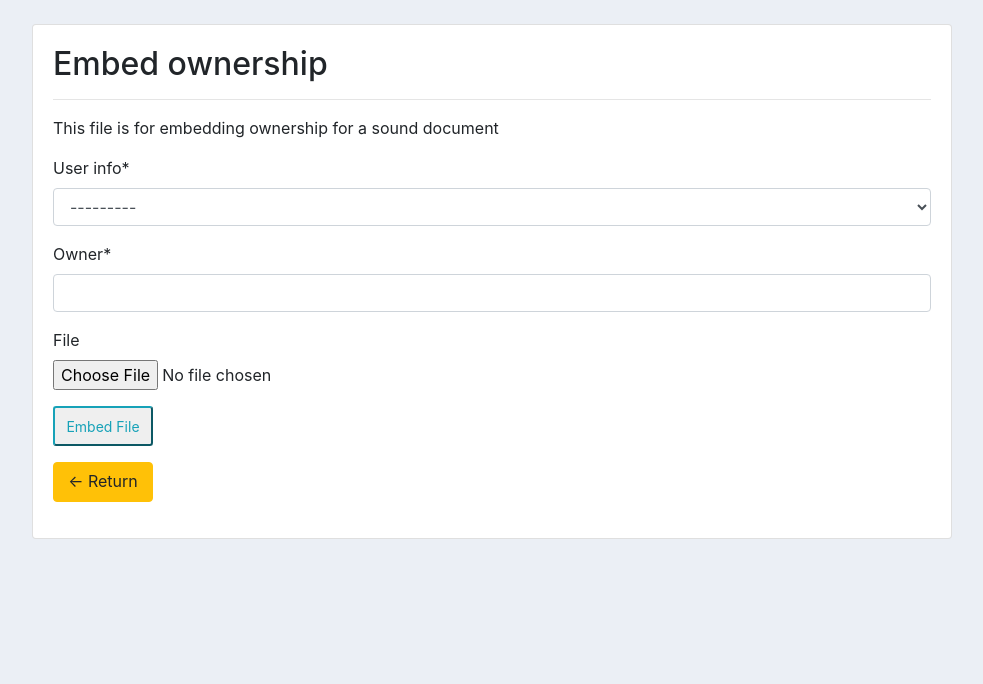
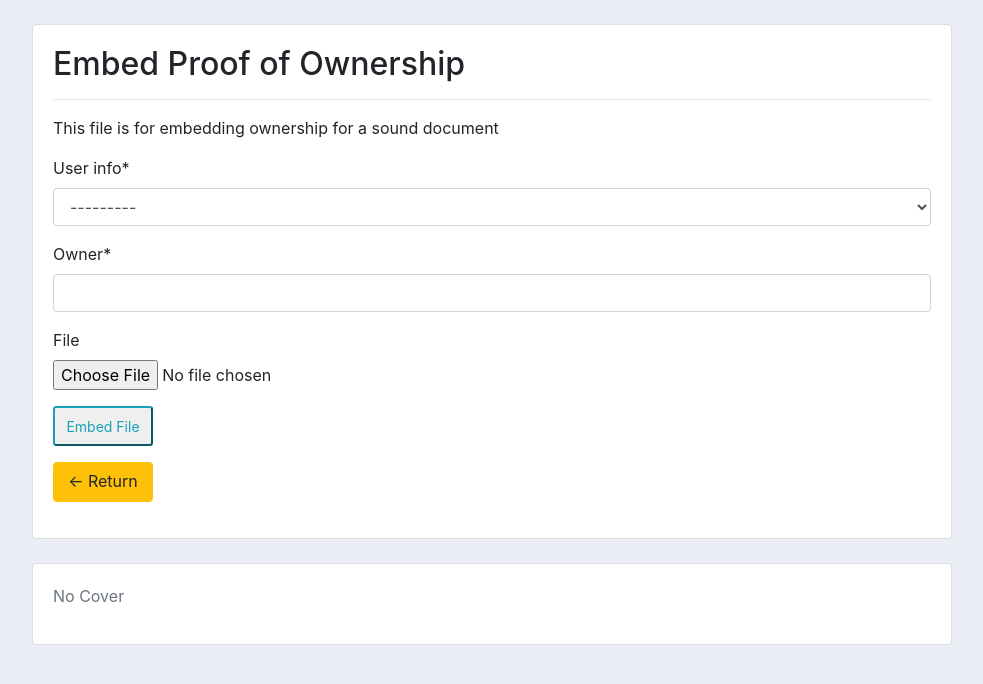
Before and after one commit to lvnzip001/Digital_Platform_Thesis, a Django app: page /embed_ownership_sound/ in a window 1280 px wide. Shown: the part 70-754 px from the top of the page, without its empty margins (148-1131 px from the left). Run offline with Django 4.2, Linux system fonts and the light colour scheme; a user stored in the database is signed in; data comes from the database, SQL or seed files in the repository; parts of the project's set-up code (start-up, migrations or seed data) failed here and were passed over; some libraries are stand-ins or nearby versions.

Commit message:
Sound feature addition

```diff
--- a/app/my_platform/templates/embed_ownership_image.html
+++ b/app/my_platform/templates/embed_ownership_image.html
@@ -56,7 +56,7 @@
 </div>
 </div>
 
-</div>
+<div>
 {% for message in messages %}
   <center><p id ="messages">{{message}}</p></center>
 {% endfor %}
--- a/app/my_platform/templates/embed_ownership_sound.html
+++ b/app/my_platform/templates/embed_ownership_sound.html
@@ -1,6 +1,20 @@
 {% extends 'base.html' %}
 
 {% block content %}
+{% load static %}
+{% load crispy_forms_tags %}
+
+<style>
+	#messages{
+			background-color: #747c7a;
+			color: rgb(255, 255, 255);
+            width: 650px;
+			padding: 10px;
+			margin-top: 10px;
+      		border: 0 !important;
+			border-radius: 0.25rem !important;
+		}
+</style>
 
 <div class="container">
     <div class="row justify-content-center">
@@ -8,8 +22,7 @@
         <div class="card mb-4">
           <div class="card-body">
 
-{% load crispy_forms_tags %}
-<h2>Embed ownership</h2>
+<h2>Embed Proof of Ownership</h2>
 <hr>
 <p>
     This file is for embedding ownership for a sound document
@@ -32,4 +45,34 @@
 </div>
 </div>
 
+<div>
+
+{% for message in messages %}
+  <center><p id ="messages">{{message}}</p></center>
+{% endfor %}
+</div>
+
+<div class="container">
+    <div class="row justify-content-center">
+      <div class="col-lg-10 col-md-12">
+        <div class="card mb">
+          <div class="card-body">
+            <p>
+                {% if last_object.file%}<!-- File in this case in the file route-->
+                <img src="{% static 'site_images/audio2.png' %}" alt="Text File/Audio File" style="width: 120px;">
+                <span class>      </span>
+                <span class><b>&nbsp;&nbsp;&nbsp;&nbsp; Embedded Message:</b> This document belongs to {{last_object.owner}}&nbsp;&nbsp; </span>
+                <span ><b><i>{{last_object.info}}</i></b></span>
+                <p><a href="{% url 'embedded_files' %} " class = 'btn btn-sm btn-info' style="height:40px;width:130px;" text-align="center" >Embedded Files </a></p>
+                {%else%}
+                <span class="text-muted">No Cover</span>
+                {% endif %}
+            </p>
+           </div>
+        </div>
+      </div>
+    </div>
+</div>
+
+
 {% endblock %}
```
